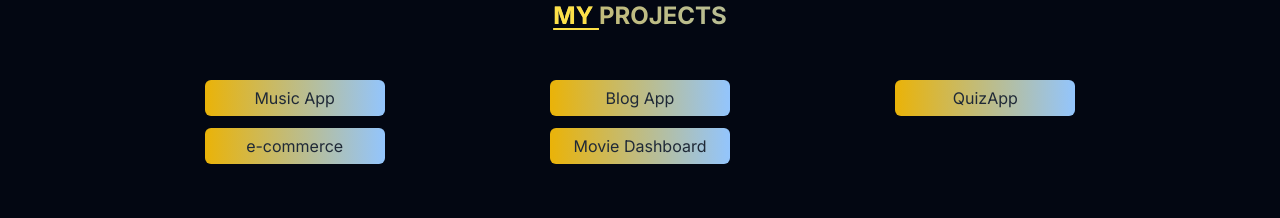
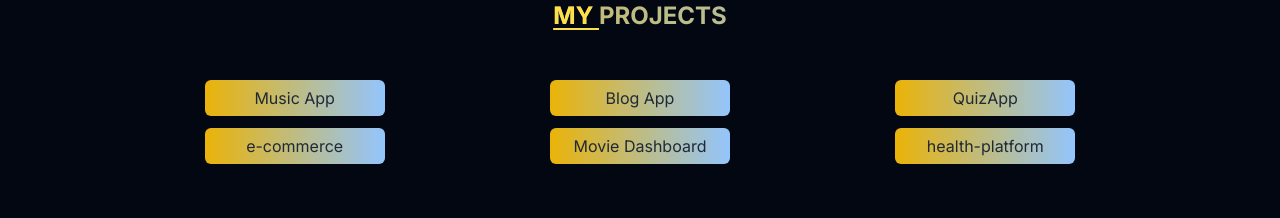
Before and after one commit to reem128-alt/my-protifilio, a Next.js app: page / in a window 1280 px wide. Shown: the part 1580-1798 px from the top of the page. Built offline with nearby package versions, Linux system fonts and the light colour scheme.

Commit message:
Update project2.jsx

```diff
--- a/components/project2.jsx
+++ b/components/project2.jsx
@@ -28,6 +28,11 @@ const pro=[
     id:'5',
     title:'Movie Dashboard',
     description:"Full-stack movie dashboard application built with modern technologies. Frontend: React, Tailwind CSS, and React Query for efficient data fetching. Backend: Node.js, Express, and MongoDB for data storage. Features include movie browsing, search functionality, and user authentication.here the code of backend : https://github.com/reem128-alt/movie-dashboard"
+  },
+   {
+    id:'6',
+    title:'health-platform',
+    description:"Full-stack  application built with modern technologies. Frontend: Nextjs, Tailwind CSS, and next/clerk for user authentication,the app show service,doctors memeber and blogs and take appointment ,for demo i expose dashboard page for add,edit,delete doxtor and blog. Backend: Node.js, Express, and MongoDB for data storage."
   }
 ]
 
```
